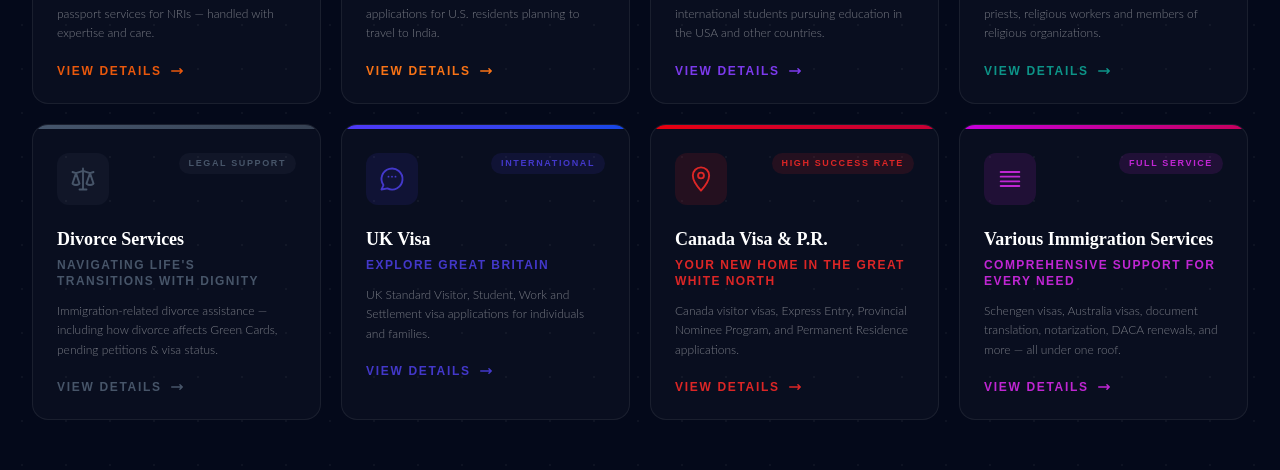
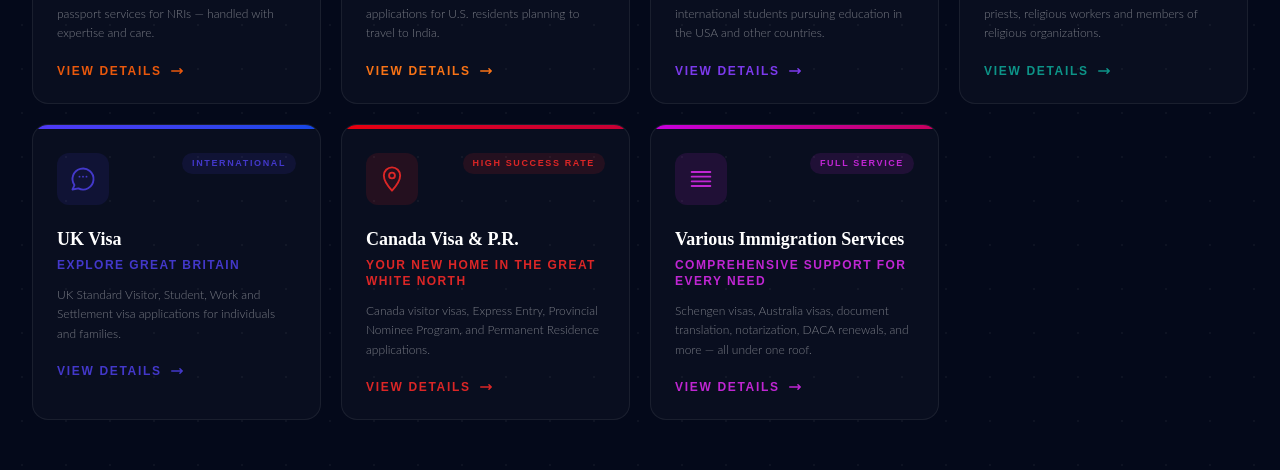
Before and after one commit to Aryansharma-aryan/caialsnew, a React (Vite) app in the folder client/: page / in a window 1280 px wide. Shown: the part 6100-6570 px from the top of the page. Built offline with nearby package versions, Linux system fonts and the light colour scheme.

Commit message:
updated website changes

```diff
--- a/client/src/components/Layout/Footer.jsx
+++ b/client/src/components/Layout/Footer.jsx
@@ -435,11 +435,6 @@ export default function Footer() {
               Back to Top
             </button>
 
-            {/* right — disclaimer */}
-            <p className="text-white/15 text-[10px] text-center md:text-right max-w-xs">
-              Immigration services provided by qualified consultants. Not a law firm.
-              For legal advice, consult a licensed immigration attorney.
-            </p>
           </div>
         </div>
       </div>
--- a/client/src/components/home/ServicesCards.jsx
+++ b/client/src/components/home/ServicesCards.jsx
@@ -284,31 +284,7 @@ const SERVICES = [
       note: "We work directly with the religious organization to compile all required documentation per USCIS requirements.",
     },
   },
-  {
-    id: 9,
-    icon: Icons.Divorce,
-    title: "Divorce Services",
-    tagline: "Navigating life's transitions with dignity",
-    color: "from-slate-600 to-gray-700",
-    accent: "#475569",
-    badge: "Legal Support",
-    short: "Immigration-related divorce assistance — including how divorce affects Green Cards, pending petitions & visa status.",
-    details: {
-      overview: "Divorce can have serious implications on your immigration status. Our experienced team advises clients on how marital dissolution affects pending visa petitions, conditional Green Cards, and other immigration benefits.",
-      includes: [
-        "Impact assessment of divorce on immigration status",
-        "I-751 waiver for conditional Green Card holders (abuse/hardship)",
-        "Self-petition under VAWA (Violence Against Women Act)",
-        "Updating USCIS of marital status change",
-        "Guidance on re-filing after divorce",
-        "Children's immigration status after divorce",
-        "Coordination with family law attorneys",
-      ],
-      countries: ["USA"],
-      time: "Varies by case complexity",
-      note: "We work in coordination with licensed family law attorneys to protect your immigration rights during divorce proceedings.",
-    },
-  },
+
   {
     id: 10,
     icon: Icons.UK,
```
Also changed, not shown: 1 other file (tests, documents, lock files or other folders).
